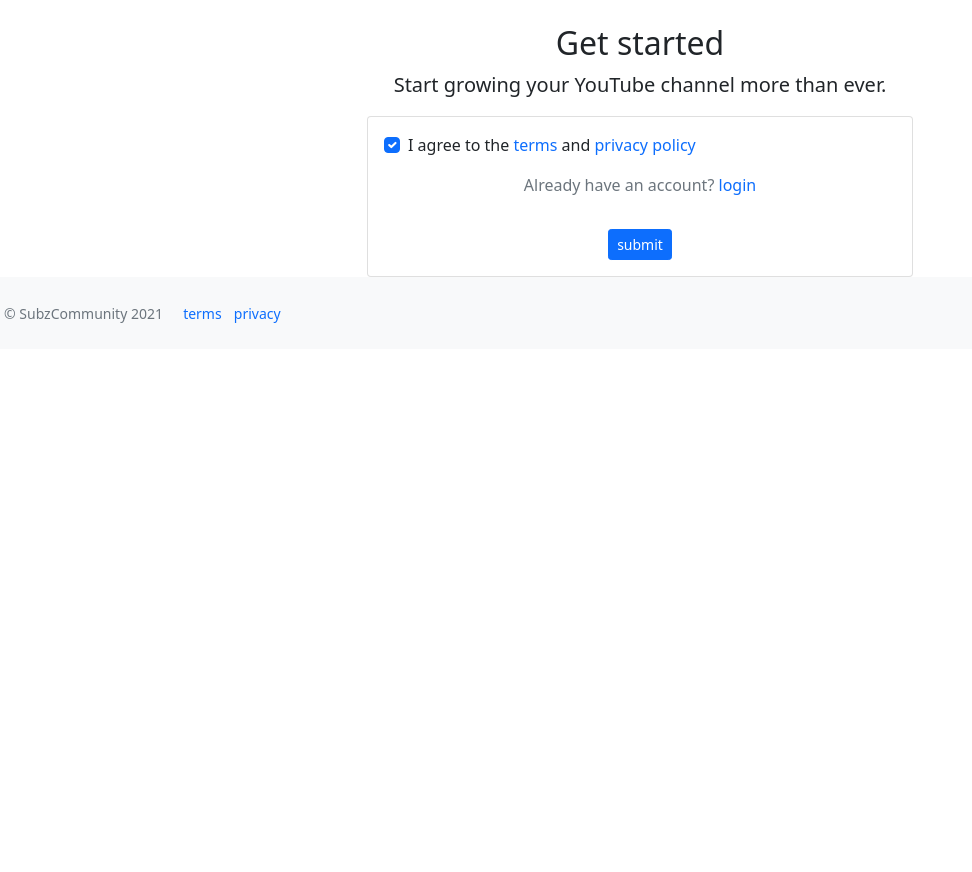
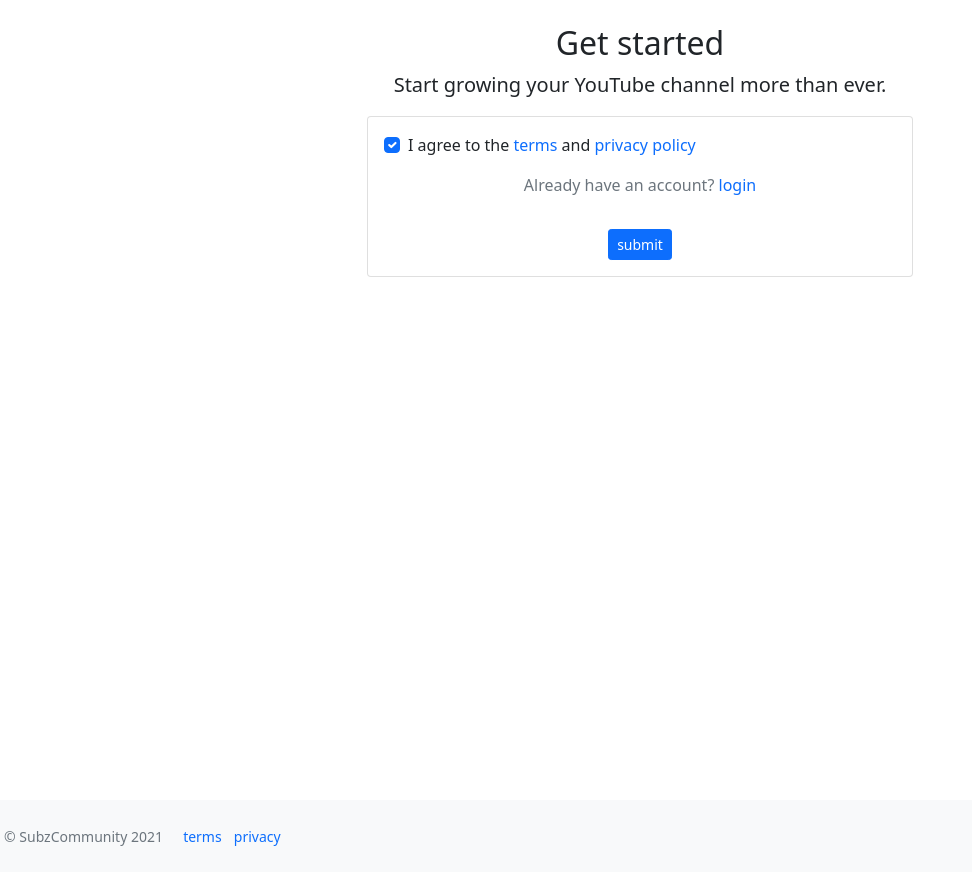
Before and after one commit to RavinduWeerakoon/project2, a Django app: template templates/registration/signup.html in a window 1280 px wide. Shown: the whole page, without its empty margins (0-972 px from the left). Before the commit the page ends 323 px from the top, so only its background shows below. Run offline with Django 3.2, Linux system fonts and the light colour scheme; the template is opened without the code that fills it, so the values that code supplies are empty; some libraries are stand-ins or nearby versions.

Commit message:
Update signup.html

```diff
--- a/templates/registration/signup.html
+++ b/templates/registration/signup.html
@@ -5,7 +5,7 @@
 {% block title %}SubzCommunity|Getting Started {% endblock %}
 
 {% block content %}
-<div class="container h-100">
+<div class="container" style="min-height: 100vh;">
     		<div class="row h-100">
 				<div class="col-sm-10 col-md-8 col-lg-6 mx-auto d-table h-100">
 					<div class="d-table-cell align-middle">
```
